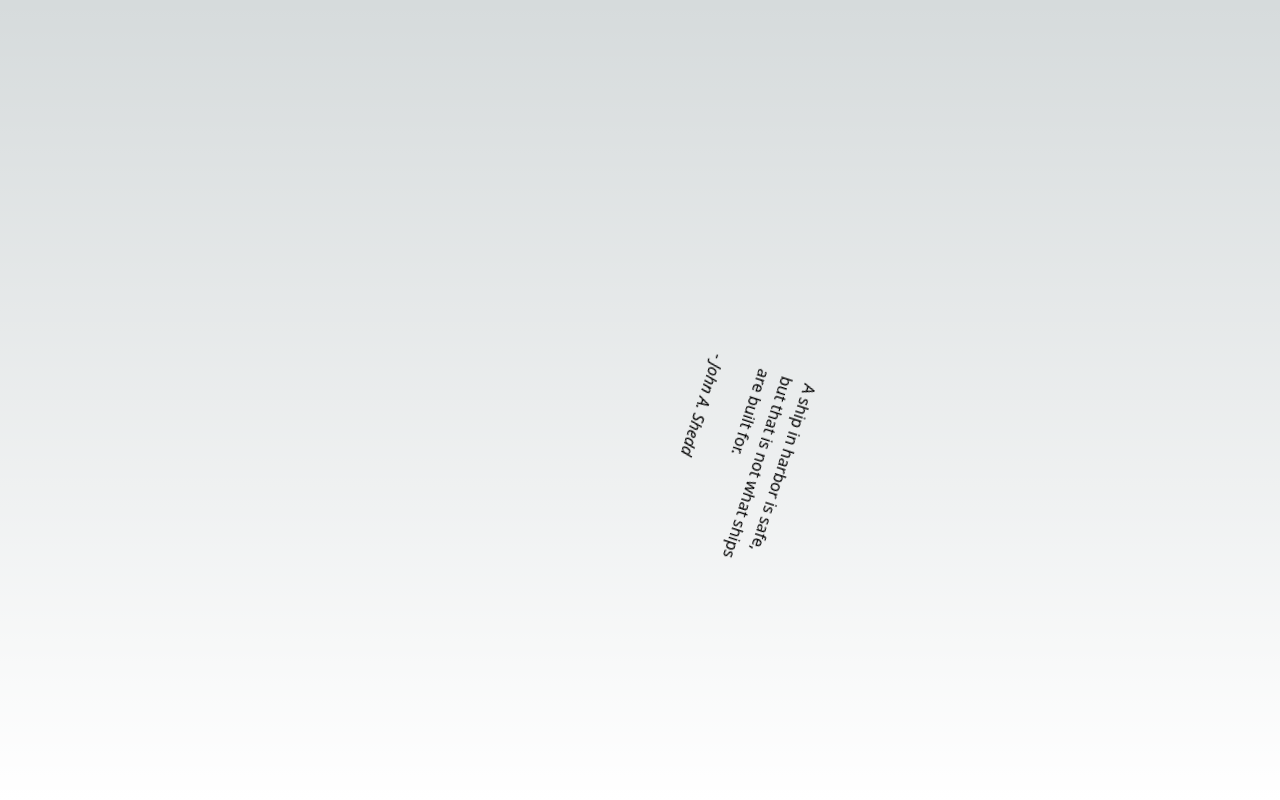
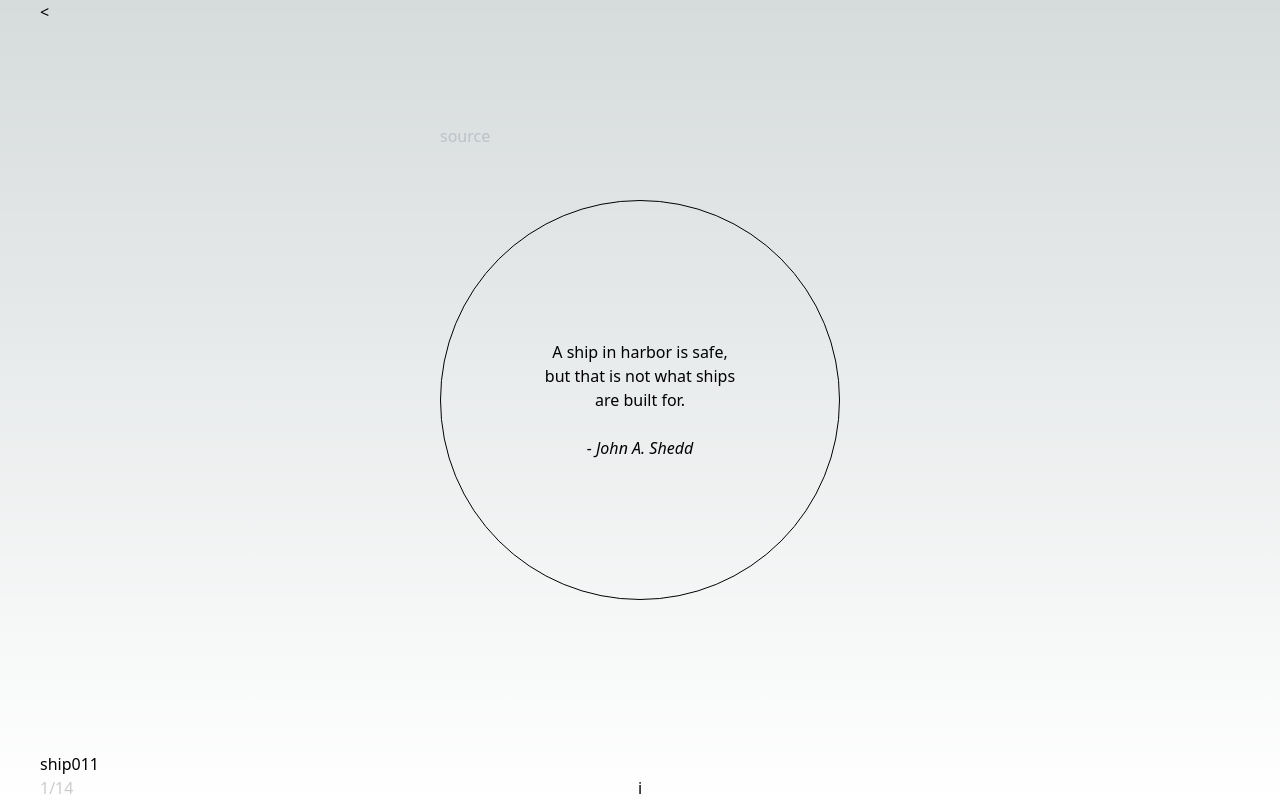
Before and after one commit to myPandaStore/react-100, a Next.js app: page /011 in a window 1280 px wide. Built offline with nearby package versions, Linux system fonts and the light colour scheme.

Commit message:
chore: finish ship

```diff
--- a/src/app/011/page.tsx
+++ b/src/app/011/page.tsx
@@ -2,28 +2,69 @@
  * @Author: luckin 1832114807@qq.com
  * @Date: 2024-01-14 20:02:12
  * @LastEditors: luckin 1832114807@qq.com
- * @LastEditTime: 2024-01-15 10:46:20
+ * @LastEditTime: 2024-01-15 12:05:21
  * @FilePath: \react-100\src\app\011\page.tsx
  * @Description:
  *
  * Copyright (c) 2024 by ${git_name_email}, All Rights Reserved.
  */
 'use client'
+import { useSearchParams } from 'next/navigation'
 import { useDeviceOrientation } from '../Hooks'
+import Paper from '../components/paper'
+import Note from '../components/note'
 
+function clamp(n: number, min: number, max: number) {
+    if (n < min)
+        return min
+    if (n > max)
+        return max
+    return n
+}
+export default function Ship() {
+    const { alpha, beta, gamma } = useDeviceOrientation()
+    const searchParams = useSearchParams()
+    const shot = searchParams.get('shot')
+    const debug = searchParams.get('debug')
 
-export default function Ship() {
-    const orientation = useDeviceOrientation()
-    // console.log('orientation is:', orientation)
+    function getTheta() {
+        if (shot) {
+            return Math.PI / 2 * 4.55
+        }
+        if (beta === null || gamma === null) {
+            return 0
+        }
+        const x = clamp(beta, -90, 90) / 90
+        const y = clamp(-gamma, -90, 90) / 90
+        return Math.atan2(y, x)
+    }
 
-    const theta = Math.random() * 2 * Math.PI
-    const transformStyle = `rotate(${theta}rad)`
+    const transformStyle = `rotate(${getTheta()}rad)`
+    const debugContent = debug
+        ? <div >
+            <p>Gamma {gamma}</p>
+            <p>Beta {beta}</p>
+            <p>Theta {getTheta()}</p>
+            <p>Alhpa {alpha}</p>
+        </div>
+        : null
 
     return (
-        <div className="centered" style={{ transform: transformStyle }}>
-            <p>A ship in harbor is safe,<br />but that is not what ships <br />are built for.</p>
-            <br />
-            <em>- John A. Shedd</em>
-        </div>
+        <>
+            <Paper>
+                <div className="box centered rounded-full text-center flex flex-col justify-center">
+                    <div style={{ transform: transformStyle }}>
+
+                        <p>A ship in harbor is safe,<br />but that is not what ships <br />are built for.</p>
+                        <br />
+                        <em>- John A. Shedd</em>
+                    </div>
+
+                </div>
+            </Paper>
+            <Note>
+                {debugContent}
+            </Note>
+        </>
     )
 }
--- a/src/app/Hooks/useDeviceOrientation.tsx
+++ b/src/app/Hooks/useDeviceOrientation.tsx
@@ -2,14 +2,13 @@
  * @Author: luckin 1832114807@qq.com
  * @Date: 2024-01-15 10:24:21
  * @LastEditors: luckin 1832114807@qq.com
- * @LastEditTime: 2024-01-15 10:51:54
+ * @LastEditTime: 2024-01-15 11:02:50
  * @FilePath: \react-100\src\app\Hooks\useDeviceOrientation.tsx
  * @Description:
  *
  * Copyright (c) 2024 by ${git_name_email}, All Rights Reserved.
  */
-import { useEventListener } from "ahooks";
-import { useState } from "react";
+import { useState, useEffect } from "react";
 
 const isClient = typeof window !== "undefined";
 const defaultWindow = isClient ? window : void 0;
@@ -24,18 +23,19 @@ export default function useDeviceOrientation(options: ConfigurableWindow = {}) {
     const [alpha, setAlpha] = useState<OrientationType>(null);
     const [beta, setBeta] = useState<OrientationType>(null);
     const [gamma, setGama] = useState<OrientationType>(null);
-    // if (window && isSupported) {
-    useEventListener("deviceorientation", (event) => {
-        setIsAbsolute(event.absolute);
-        setAlpha(event.alpha);
-        setBeta(event.beta);
-        setGama(event.gamma);
-    });
-    // }
-    // console.log(!!window.DeviceOrientationEvent)
-    console.log(alpha, beta, gamma)
-    const testmessage: string = 'alpha：' + alpha + '  beta：' + beta + '  gama：' + gamma
-    alert(testmessage)
+
+    useEffect(() => {
+        if (isSupported && window) {
+            window.addEventListener("deviceorientation", (event) => {
+                setIsAbsolute(event.absolute);
+                setAlpha(event.alpha);
+                setBeta(event.beta);
+                setGama(event.gamma);
+            });
+        }
+    }, [isSupported, window])
+
+
     return {
         isSupported,
         isAbsolute,
--- a/src/app/globals.css
+++ b/src/app/globals.css
@@ -43,7 +43,7 @@ body {
   transform: translate(-50%, -50%);
 }
 
-a[target='_blank']:not(.link) {
+a[target="_blank"]:not(.link) {
   text-decoration: underline;
   opacity: 0.75;
   &:hover {
@@ -51,3 +51,9 @@ a[target='_blank']:not(.link) {
     transition: all;
   }
 }
+
+.box {
+  width: 400px;
+  height: 400px;
+  border: 1px solid black;
+}
```
